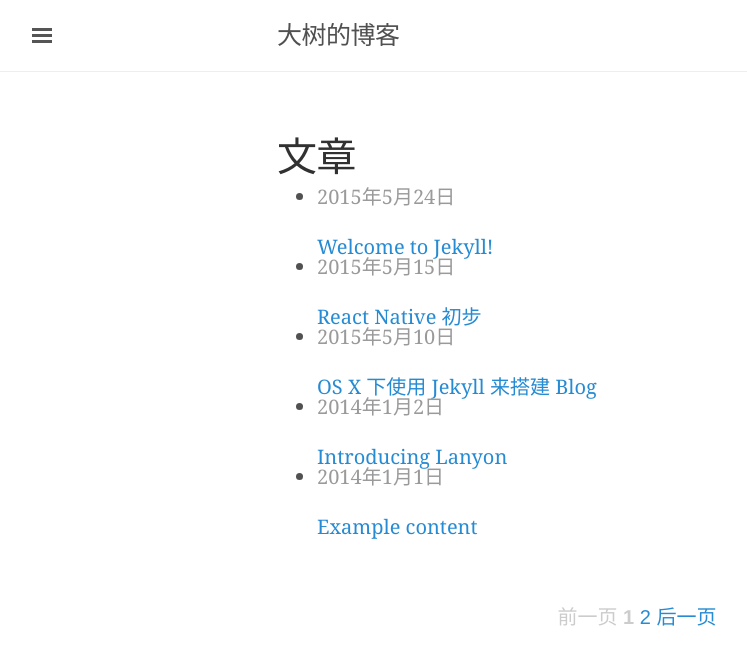
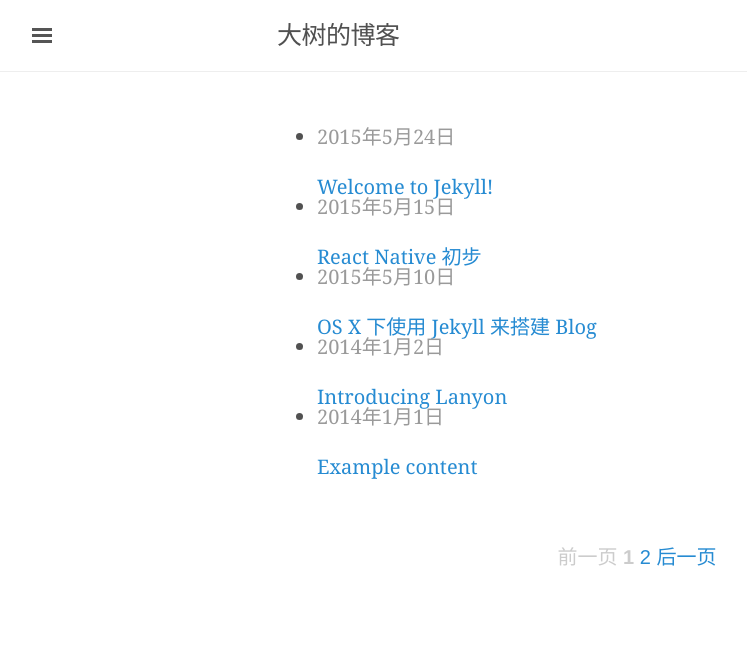
Before and after one commit to 0000-bigtree/0000-bigtree.github.io, a Jekyll site: the page built from index.html, in a window 1280 px wide. Shown: the top 665 px of the page, without its empty margins (3-750 px from the left). Built offline with Jekyll 4.4.1, drawn with Linux system fonts in a browser that asks for light colours; the list of posts is cut into pages by our own code.

Commit message:
去掉主页不必要的head1

```diff
--- a/index.html
+++ b/index.html
@@ -3,9 +3,6 @@ layout: default
 ---
 
 <div class="home">
-
-  <h1>文章</h1>
-
   <ul class="posts">
     {% for post in paginator.posts %}
       <li>
```
